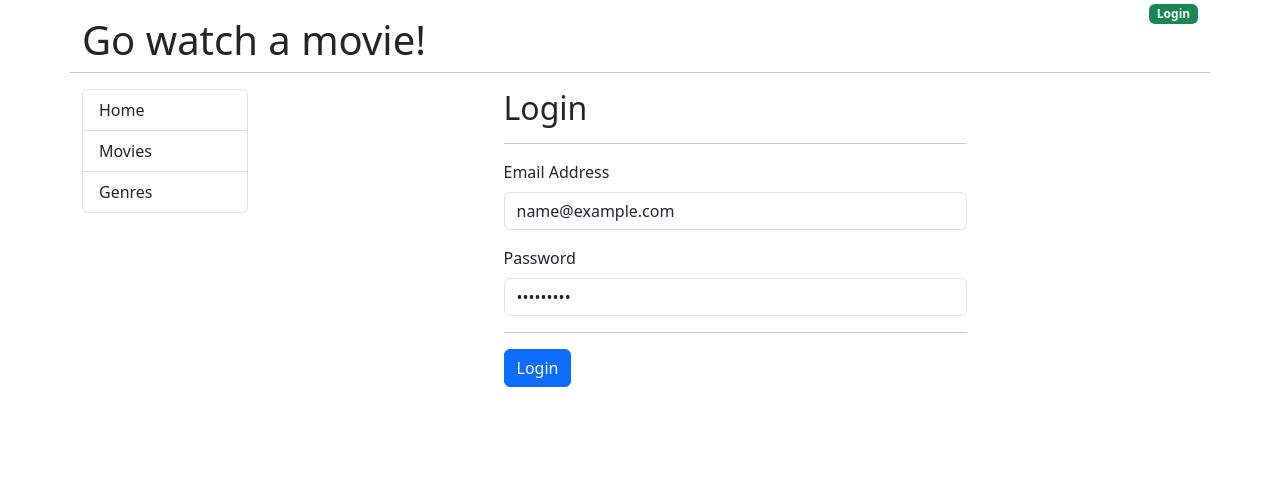
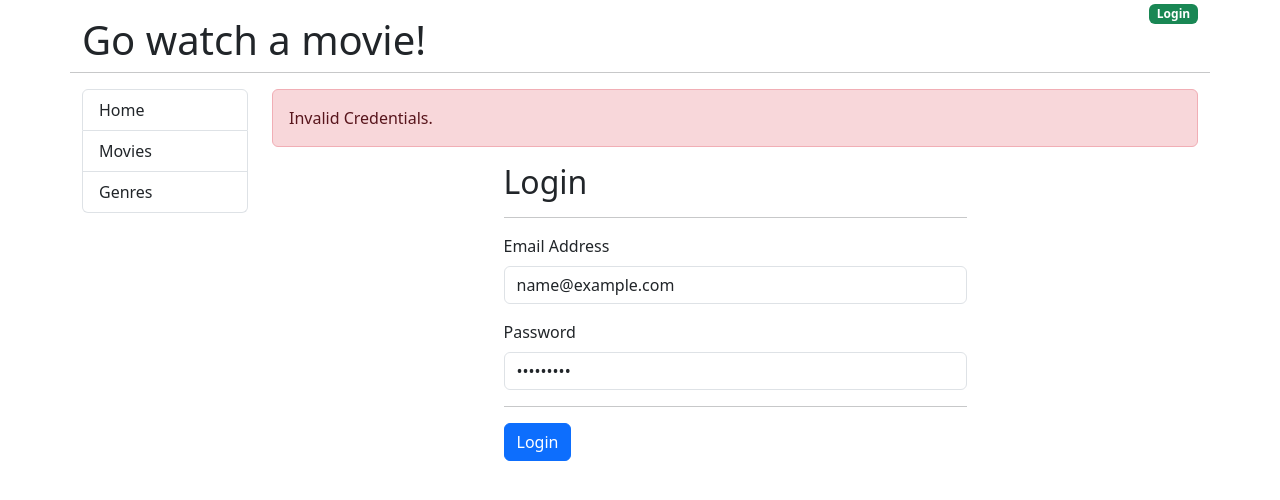
Before and after one commit to ramky/working-with-react-and-go, a React (Create React App) app in the folder go-movies-front-end/: page /login in a window 1280 px wide. Both pictures are taken after typing "name@example.com", "Sample123" into the empty fields and a click on the input "Login". Shown: the top 500 px of the page. Built offline with nearby package versions, Linux system fonts and the light colour scheme.

Commit message:
adding alert message on login

```diff
--- a/go-movies-front-end/src/App.js
+++ b/go-movies-front-end/src/App.js
@@ -1,9 +1,13 @@
 import { useState } from 'react';
 import { Link, Outlet } from 'react-router-dom';
+import Alert from './components/Alert';
 
 
 function App() {
-  const [jwtToken, setJwtToken] = useState("")
+  const [jwtToken, setJwtToken] = useState("");
+  const [alertMessage, setAlertMessage] = useState("");
+  const [alertClassName, setAlertClassName] = useState("d-none");
+
   return (
     <div className="container">
       <div className="row">
@@ -37,8 +41,9 @@ function App() {
           </nav>
         </div>
         <div className="col-md-10">
+          <Alert message={alertMessage} className={alertClassName}></Alert>
           <Outlet context={{
-            jwtToken, setJwtToken,
+            jwtToken, setJwtToken, setAlertClassName, setAlertMessage
           }} />
         </div>
       </div>
--- /dev/null
+++ b/go-movies-front-end/src/components/Alert.js
@@ -0,0 +1,9 @@
+const Alert = (props) => {
+  return (
+    <div className={"alert " + props.className} role="alert">
+      {props.message}
+    </div>
+  )
+}
+
+export default Alert;
--- a/go-movies-front-end/src/components/Login.js
+++ b/go-movies-front-end/src/components/Login.js
@@ -1,5 +1,5 @@
 import { useState } from "react";
-import { useOutletContext } from "react-router-dom";
+import { useNavigate, useOutletContext } from "react-router-dom";
 import Input from "./form/Input";
 
 const Login = () => {
@@ -7,13 +7,23 @@ const Login = () => {
     const [password, setPassword] = useState("");
 
     const { setJwtToken } = useOutletContext();
+    const { setAlertMessage, setAlertClassName } = useOutletContext();
+
+    const navigate = useNavigate();
 
     const handleSubmit = (event) => {
         event.preventDefault();
         console.log("email/pass", email, password);
 
-        if (email === "admin@example.com") {
+        if (email === "ramky.iyer@yahoo.com") {
             setJwtToken("abc");
+            setAlertClassName("d-none");
+            setAlertMessage("");
+            navigate("/")
+        }
+        else {
+            setAlertClassName("alert-danger");
+            setAlertMessage("Invalid Credentials.")
         }
     }
 
```
